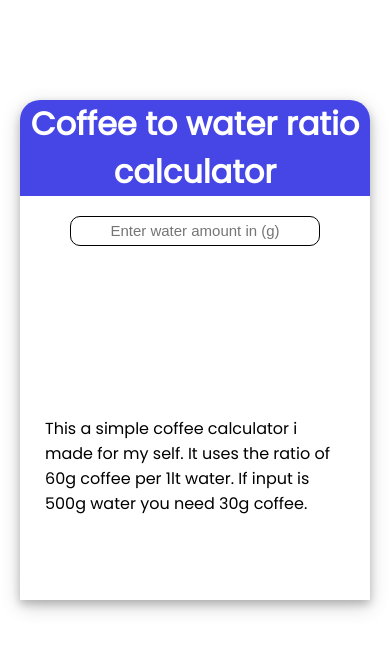
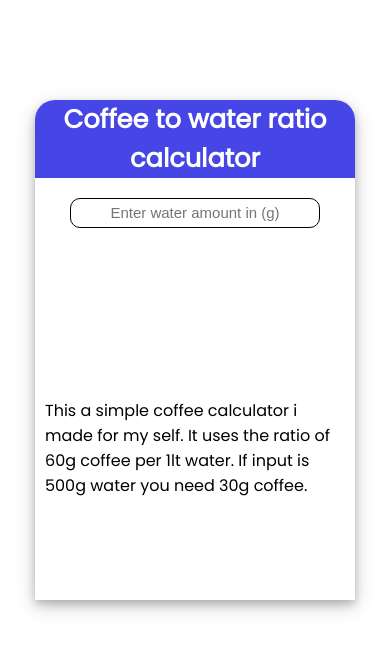
Before and after one commit to datalessuk/coffeeratio, a plain HTML site: page index.html in a window 390 px wide. Drawn offline with Linux system fonts and the light colour scheme.

Commit message:
more mobile view

```diff
--- a/style.css
+++ b/style.css
@@ -66,14 +66,17 @@ body{
 
 @media only screen and (max-width: 600px){
     .main-container{
-        width: 350px;
+        width: 320px;
     }
     .title-container{
-        width: 350px;
+        width: 320px;
     }
 
     .title-container{
-        width: 350px;
+        width: 320px;
+    }
+    .title-container h4{
+        font-size: 1.6rem;
     }
 
 }
```
